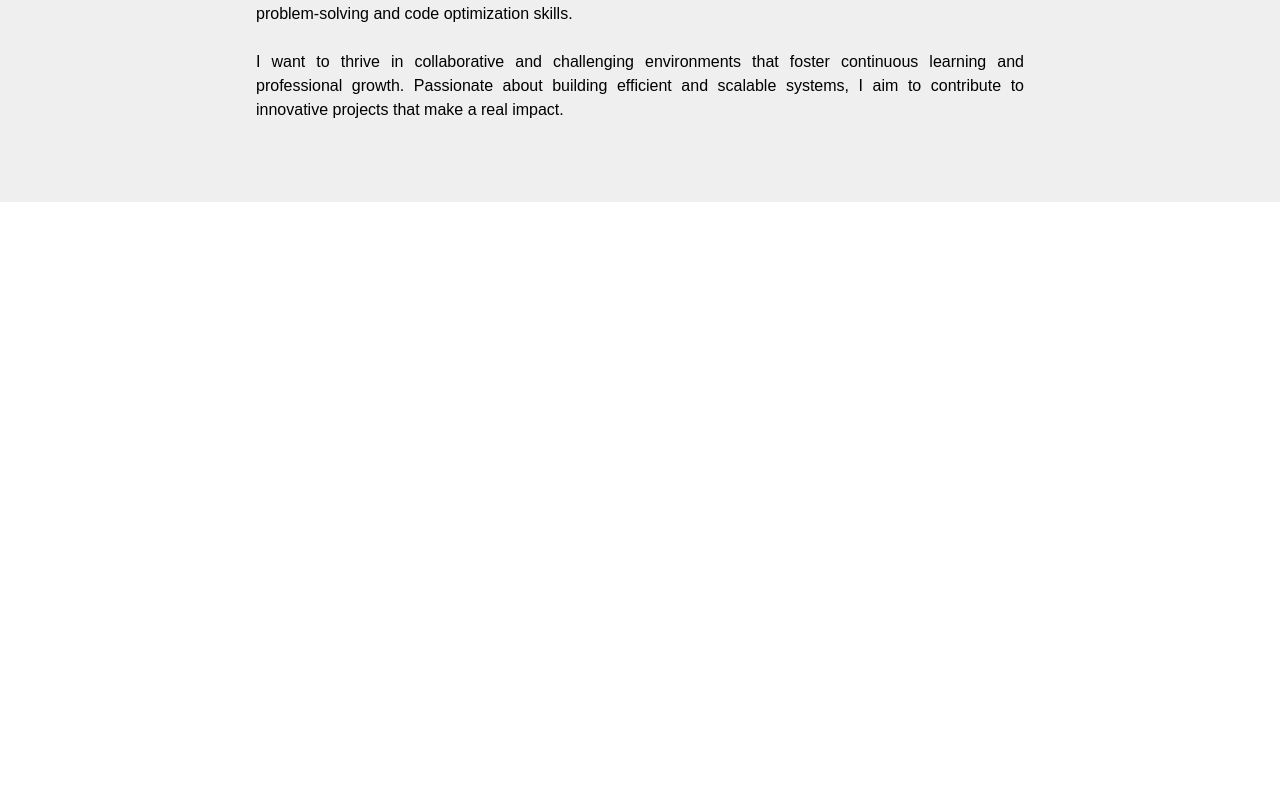
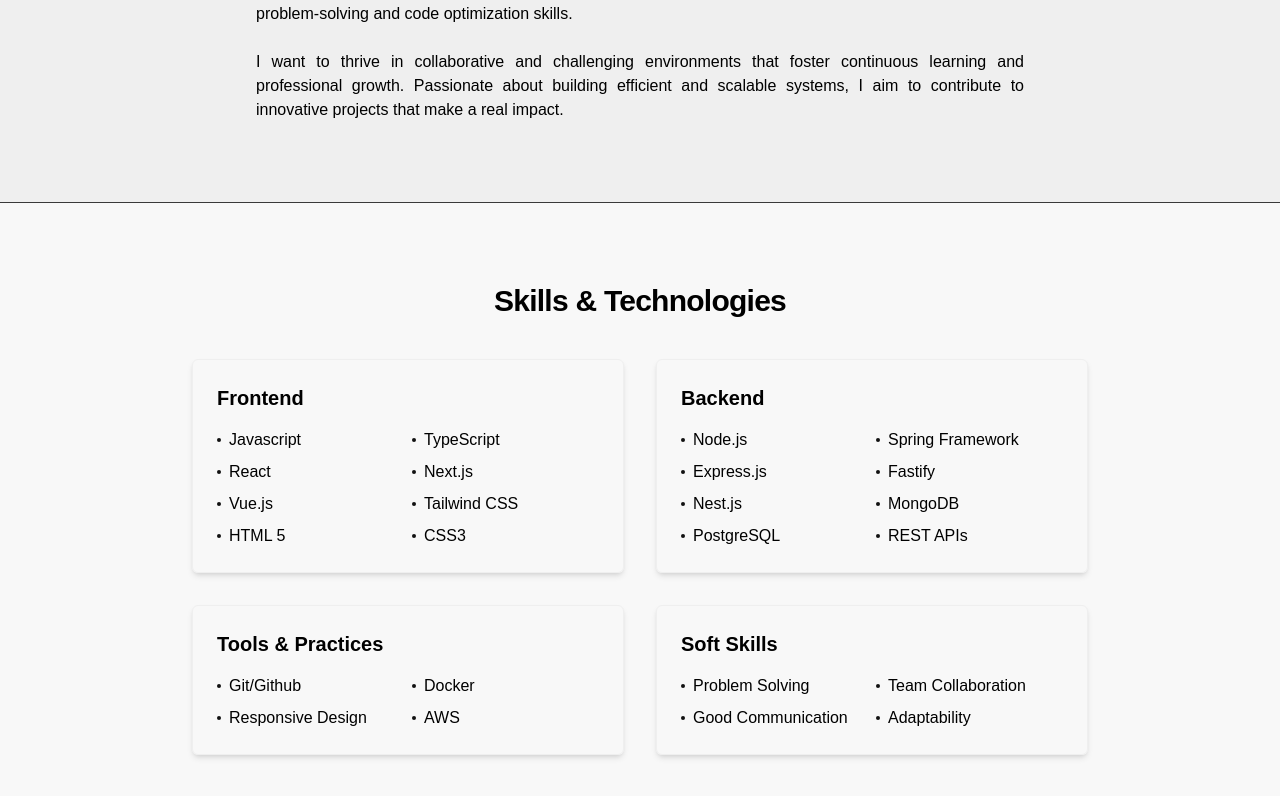
Before and after one commit to vitucordeiro/personal-website, a Next.js app: page / in a window 1280 px wide. Shown: the part 910-1706 px from the top of the page. Before the commit the page ends 1112 px from the top, so only its background shows below. Built offline with nearby package versions, Linux system fonts and the light colour scheme.

Commit message:
feat: added skills section on home

```diff
--- a/app/page.tsx
+++ b/app/page.tsx
@@ -1,6 +1,7 @@
 import AboutSection from "./sections/about-section";
 import HeroSection from "./sections/hero-section";
 import NavigationSection from "./sections/navigation-section";
+import SKillsSection from "./sections/skills-section";
 
 export default function Home(){
   return(
@@ -8,6 +9,7 @@ export default function Home(){
       <NavigationSection/>
       <HeroSection/>
       <AboutSection/>
+      <SKillsSection/>
     </div>
   )
 }
--- a/app/sections/skills-section/SkillsSection.tsx
+++ b/app/sections/skills-section/SkillsSection.tsx
@@ -1,7 +1,133 @@
 export default function SKillsSection(){
     return(
-        <div className="border-t bg-background-primary">
+        <div className="border-t border-bg-primary-active bg-background-primary">
 
+            <section className="container  max-w-4xl mx-auto py-20 ">
+                <h2 className="font-bold text-2xl md:text-3xl text-center tracking-tight"> Skills & Technologies</h2>
+                {/* structure cards */}
+                <div className=" max-sm:px-5 max-lg:px-2 grid sm:grid-cols-2 gap-8 mt-10 ">
+
+                    <div className="border border-background-gray p-6 rounded-md shadow-md hover:shadow-none transition-all">
+                        <h3 className="mb-4 text-xl gap-2 font-semibold">Frontend</h3>
+                        <ul className="grid grid-cols-2 gap-2">
+                            <li className="flex items-center gap-2">
+                                <div className="rounded-full h-1 w-1 bg-bg-primary"/>
+                                Javascript
+                            </li>
+                            <li className="flex items-center gap-2">
+                                <div className="rounded-full h-1 w-1 bg-bg-primary"/>
+                                TypeScript
+                            </li>
+                            <li className="flex items-center gap-2">
+                                <div className="rounded-full h-1 w-1 bg-bg-primary"/>
+                                React
+                            </li>
+                            <li className="flex items-center gap-2">
+                                <div className="rounded-full h-1 w-1 bg-bg-primary"/>
+                                Next.js
+                            </li>
+                            <li className="flex items-center gap-2">
+                                <div className="rounded-full h-1 w-1 bg-bg-primary"/>
+                                Vue.js
+                            </li>
+                            <li className="flex items-center gap-2">
+                                <div className="rounded-full h-1 w-1 bg-bg-primary"/>
+                                Tailwind CSS
+                            </li>
+                            <li className="flex items-center gap-2">
+                                <div className="rounded-full h-1 w-1 bg-bg-primary"/>
+                                HTML 5
+                            </li>
+                            <li className="flex items-center gap-2">
+                                <div className="rounded-full h-1 w-1 bg-bg-primary"/>
+                                CSS3
+                            </li>
+                        </ul>
+                    </div>
+
+                    <div className="border border-background-gray p-6 rounded-md shadow-md hover:shadow-none transition-all">
+                        <h3 className="mb-4 text-xl gap-2 font-semibold">Backend</h3>
+                        <ul className="grid grid-cols-2 gap-2">
+                            <li className="flex items-center gap-2">
+                                <div className="rounded-full h-1 w-1 bg-bg-primary"/>
+                                Node.js
+                            </li>
+                            <li className="flex items-center gap-2">
+                                <div className="rounded-full h-1 w-1 bg-bg-primary"/>
+                                Spring Framework
+                            </li>
+                            <li className="flex items-center gap-2">
+                                <div className="rounded-full h-1 w-1 bg-bg-primary"/>
+                                Express.js
+                            </li>
+                            <li className="flex items-center gap-2">
+                                <div className="rounded-full h-1 w-1 bg-bg-primary"/>
+                                Fastify
+                            </li>
+                            <li className="flex items-center gap-2">
+                                <div className="rounded-full h-1 w-1 bg-bg-primary"/>
+                                Nest.js
+                            </li>
+                            <li className="flex items-center gap-2">
+                                <div className="rounded-full h-1 w-1 bg-bg-primary"/>
+                                MongoDB
+                            </li>
+                            <li className="flex items-center gap-2">
+                                <div className="rounded-full h-1 w-1 bg-bg-primary"/>
+                                PostgreSQL
+                            </li>
+                            <li className="flex items-center gap-2">
+                                <div className="rounded-full h-1 w-1 bg-bg-primary"/>
+                                REST APIs
+                            </li>
+                        </ul>
+                    </div>
+
+                    <div className="border border-background-gray p-6 rounded-md shadow-md hover:shadow-none transition-all">
+                        <h3 className="mb-4 text-xl gap-2 font-semibold">Tools & Practices </h3>
+                        <ul className="grid grid-cols-2 gap-2">
+                            <li className="flex items-center gap-2">
+                                <div className="rounded-full h-1 w-1 bg-bg-primary"/>
+                                Git/Github
+                            </li>
+                            <li className="flex items-center gap-2">
+                                <div className="rounded-full h-1 w-1 bg-bg-primary"/>
+                                Docker
+                            </li>
+                            <li className="flex items-center gap-2">
+                                <div className="rounded-full h-1 w-1 bg-bg-primary"/>
+                                Responsive Design
+                            </li>
+                            <li className="flex items-center gap-2">
+                                <div className="rounded-full h-1 w-1 bg-bg-primary"/>
+                                AWS
+                            </li>
+                        </ul>
+                    </div>
+
+                    <div className="border border-background-gray p-6 rounded-md shadow-md hover:shadow-none transition-all">
+                        <h3 className="mb-4 text-xl gap-2 font-semibold">Soft Skills </h3>
+                        <ul className="grid grid-cols-2 gap-2">
+                            <li className="flex items-center gap-2">
+                                <div className="rounded-full h-1 w-1 bg-bg-primary"/>
+                                Problem Solving
+                            </li>
+                            <li className="flex items-center gap-2">
+                                <div className="rounded-full h-1 w-1 bg-bg-primary"/>
+                                Team Collaboration
+                            </li>
+                            <li className="flex items-center gap-2">
+                                <div className="rounded-full h-1 w-1 bg-bg-primary"/>
+                                Good Communication
+                            </li>
+                            <li className="flex items-center gap-2">
+                                <div className="rounded-full h-1 w-1 bg-bg-primary"/>
+                                Adaptability
+                            </li>
+                        </ul>
+                    </div>
+                </div>
+            </section>
         </div>
     )
 }
```
